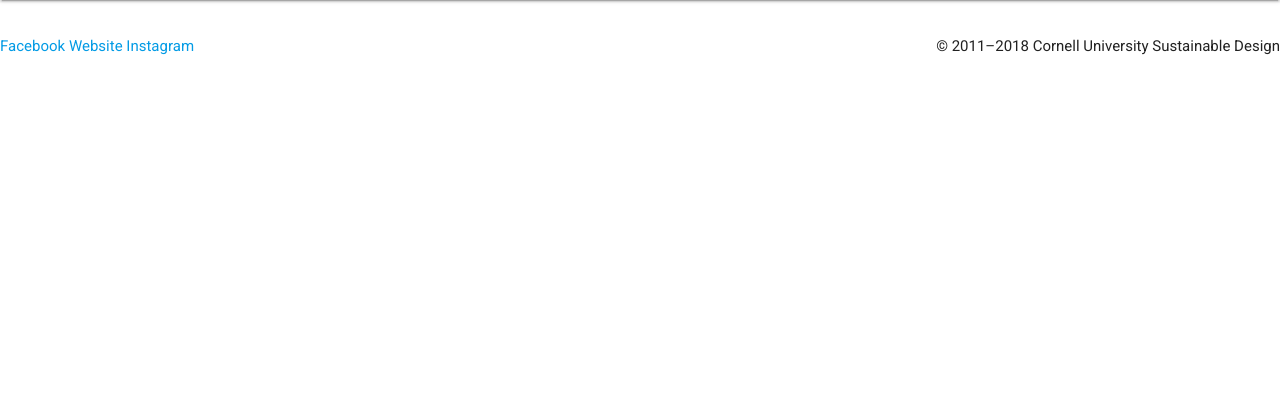
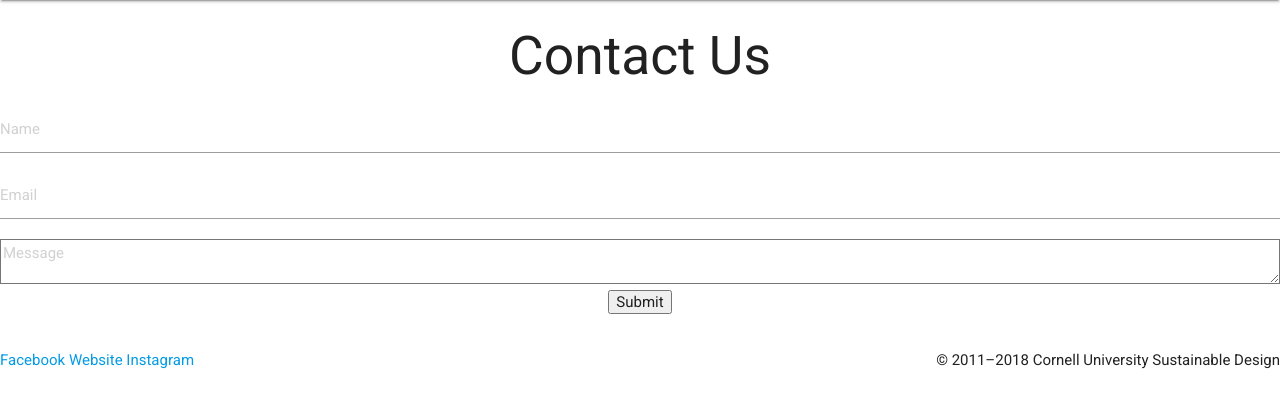
Before and after one commit to gschultz49/cusd-redo, a PHP site: page /contact.php in a window 1280 px wide. Shown: the part 64-472 px from the top of the page. Run offline with PHP 8.4, Linux system fonts and the light colour scheme; style sheets or scripts are compiled from the project's sources.

Commit message:
contact form

```diff
--- a/contact.php
+++ b/contact.php
@@ -7,6 +7,14 @@
 
   <head>
     <?php include "includes/header-core.php"; ?>
+    <?php
+        //creates versions for each time the style sheet is updated
+        $style_path = 'styles/styling.css';
+        $version = filemtime($style_path);
+        echo "<link rel='stylesheet' href='$style_path?ver=$version'>";
+    ?>
+    <!-- captcha -->
+    <!--<script src='https://www.google.com/recaptcha/api.js'></script>-->
   </head>
 
   <body id="index">
@@ -17,7 +25,76 @@
 
      <div class="row center-align main">
        <!-- contact page here -->
-     </div>
+
+        <!-- captcha info:
+        site key= 6LdvMyAUAAAAAKuAIWJ1EuqXpHDxPVet-iNlAgJz
+        secret key= 6LdvMyAUAAAAAN5FG8WokcV1bSvHY7smLGGUNOEy
+        documentation at https://www.google.com/recaptcha/admin#site/337654639?setup
+         -->
+
+         <div>
+            <h2>Contact Us</h2>
+
+            <?php
+            if (isset($_POST['submit_msg'])){
+                  //$response = json_decode(file_get_contents("https://www.google.com/recaptcha/api/siteverify?secret=6LdvMyAUAAAAAN5FG8WokcV1bSvHY7smLGGUNOEy&response=".$_POST['g-recaptcha-response']));
+
+                  //if ($response->success){ //https://www.google.com/recaptcha/admin#site/337654639?setup -->
+
+                      if( !empty($_POST['name']) && !empty($_POST['email']) && !empty($_POST['message'])){
+                          $error = "";
+                      }
+                      else{
+                          $error="Please fill in all fields: ";
+                      }
+
+                      $receiver = "psk84@cornell.edu"; //always sent to Zeyu's email
+                      $sender = filter_input(INPUT_POST,'email', FILTER_SANITIZE_EMAIL);
+                      $name = filter_input(INPUT_POST,'name', FILTER_SANITIZE_STRING);
+                      $message = filter_input(INPUT_POST,'message', FILTER_SANITIZE_STRING);
+
+                      if (strlen($name) < 2){
+                          $error.="Please enter your name.  ";
+                      }
+                      if (preg_match("/[^a-zA-Z\-\s]/", $name)){
+                          $error.="Your name contains illegal characters.  ";
+                      }
+
+                      if (preg_match("/[^a-zA-Z0-9\.\,\:\!\-\s]/",$message)){
+                          $error.="The message field contains illegal characters.  ";
+                      }
+
+                      if(strlen($error)<1){
+                          $subject = "REDO Contact Form Submission";
+                          $body = "Message from ".$name.":  ".$message;
+                          $headers = "Reply to ".$name." at ".$sender;
+                          mail($receiver,$subject,$body,$headers);
+                          print("Your form has been submitted.");
+                      }
+                      else{
+                          print("<p class='error'>$error</p>");
+                      }
+                  }
+                  //else{
+                  //    print("Please confirm that you are not a robot.");
+                  //}
+
+
+               // end 'if form was submitted'
+          ?>
+
+                <form class="cospo" action='contact.php' method='post' enctype='multipart/form-data'>
+                    <input type="text" name="name" placeholder="Name">
+                    <input type="email" name="email" placeholder="Email">
+                    <textarea name="message" placeholder="Message" rows="5"></textarea>
+                    <!-- captcha -->
+                    <!--<div class="g-recaptcha" data-sitekey="6LeGfyUUAAAAAKlgeEycfo03lcAPkbELBL-zKahM"></div>-->
+                    <input class='button' type='submit' name='submit_msg'>
+                </form>
+            </div>
+
+          </div>
+
 
 
     <?php include "includes/footer.php"; ?>
```
